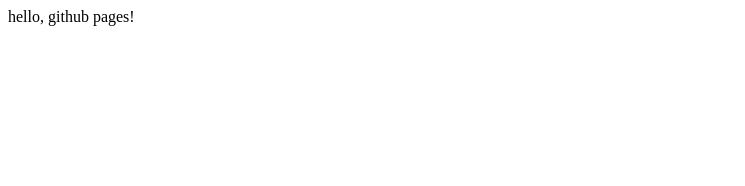
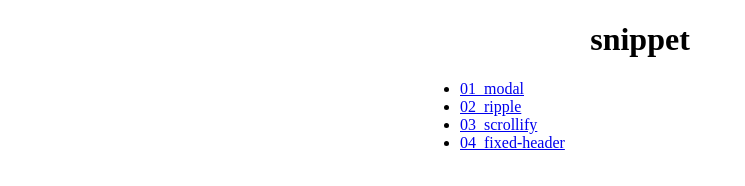
Before and after one commit to Nikke1925/snippet, a plain HTML site: page index.html in a window 1280 px wide. Shown: the whole page, without its empty margins (0-745 px from the left). Drawn offline with Linux system fonts and the light colour scheme.

Commit message:
:+1: indexページにsnippetのリンクを追加した

```diff
--- a/index.html
+++ b/index.html
@@ -8,6 +8,27 @@
   <title>snippet</title>
 </head>
 <body>
-  hello, github pages!
+<main class="main">
+  <h1 class="main-title">snippet</h1>
+  <ul class="main-list">
+    <li><a href="./01_modal">01_modal</a></li>
+    <li><a href="./02_ripple">02_ripple</a></li>
+    <li><a href="./03_scrollify">03_scrollify</a></li>
+    <li><a href="./04_fixed-header">04_fixed-header</a></li>
+  </ul>
+</main>
+<style>
+  .main {
+    margin: 0 auto;
+    width: 800px;
+  }
+  .main-title {
+    text-align: center;
+  }
+  .main-list {
+    margin: 0 auto;
+    width: 400px;
+  }
+</style>
 </body>
 </html>
```
